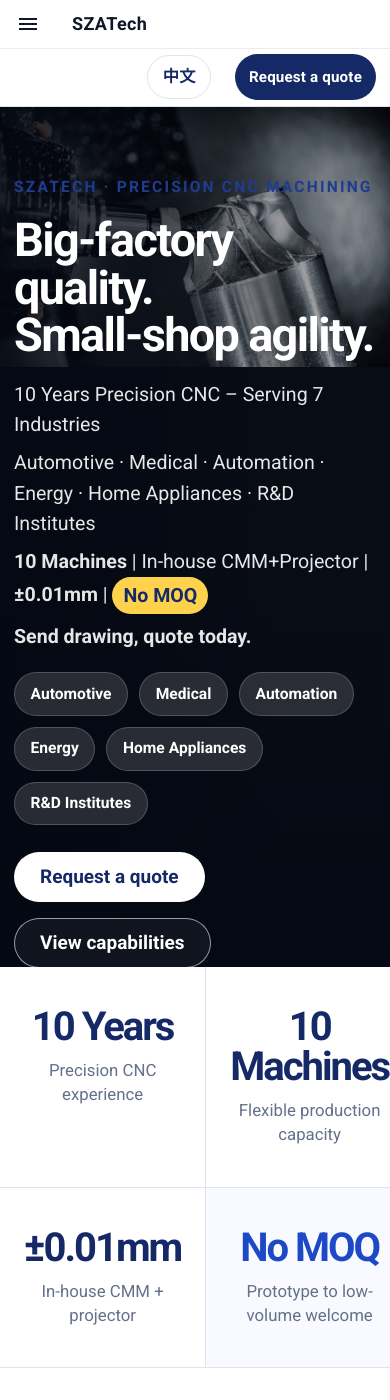
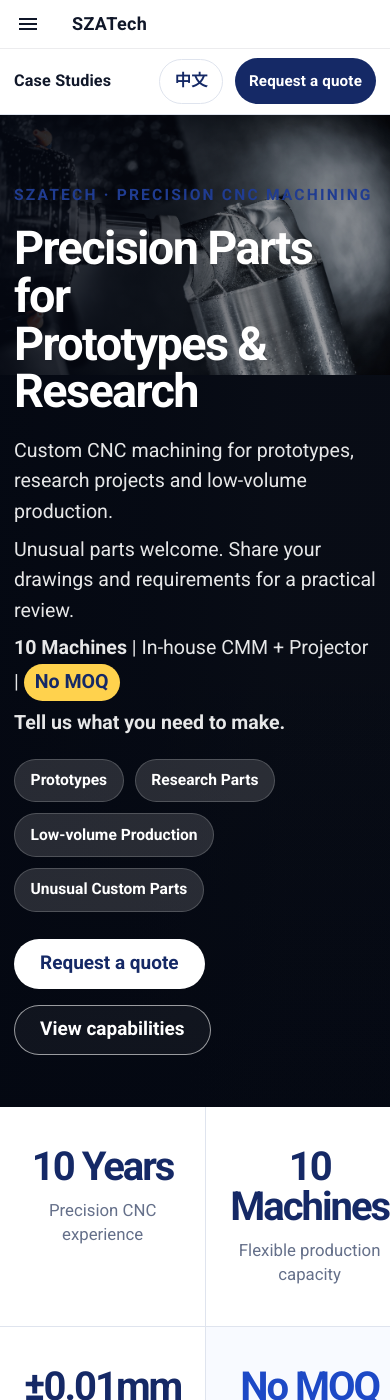
Before and after one commit to nizheyi/szatech_website, an MkDocs documentation site: the page built from docs/index.md, in a window 390 px wide and 1400 px high. Built offline with MkDocs 1.6.1 and Material for MkDocs 9.7.7, drawn with Linux system fonts in a browser that asks for light colours; some of the changed text lies outside the part shown.

Commit message:
Refine contact details, homepage positioning and case studies entry

```diff
--- a/docs/assets/javascripts/site.js
+++ b/docs/assets/javascripts/site.js
@@ -1,5 +1,5 @@
 function copySzaEmail(button) {
-  const email = 'sdasstev@gmail.com';
+  const email = 'steven@szatech.com';
   if (navigator.clipboard && window.isSecureContext) {
     navigator.clipboard.writeText(email).then(() => showCopied(button));
   } else {
@@ -62,7 +62,7 @@ function openSzaInquiry(event, lang) {
     ? '请将图纸作为附件添加到此邮件后发送。'
     : 'Please attach your drawing(s) to this email before sending.');
 
-  window.location.href = `mailto:sdasstev@gmail.com?subject=${encodeURIComponent(subject)}&body=${encodeURIComponent(lines.join('\n'))}`;
+  window.location.href = `mailto:steven@szatech.com?subject=${encodeURIComponent(subject)}&body=${encodeURIComponent(lines.join('\n'))}`;
   return false;
 }
 
--- a/docs/assets/stylesheets/extra.css
+++ b/docs/assets/stylesheets/extra.css
@@ -54,7 +54,7 @@ body { background: #fff; color: var(--sza-ink); }
 .sza-topnav .sza-spacer { flex: 1; }
 .sza-topnav .sza-rfq { background: var(--sza-blue); color: #fff; padding: .62rem .95rem; border-radius: 999px; }
 
-.sza-hero { position: relative; min-height: calc(100vh - 124px); max-height: 860px; display: grid; align-items: end; color: #fff; background: #090d16; }
+.sza-hero { position: relative; min-height: calc(100vh - 124px); max-height: none; display: grid; align-items: end; color: #fff; background: #090d16; }
 .sza-hero-bg { position: absolute; inset: 0; width: 100%; height: 100%; object-fit: cover; object-position: 50% 48%; opacity: .74; }
 .sza-hero::after { content: ''; position: absolute; inset: 0; background: linear-gradient(90deg, rgba(4,8,18,.86) 0%, rgba(4,8,18,.62) 40%, rgba(4,8,18,.16) 72%), linear-gradient(0deg, rgba(4,8,18,.76), transparent 45%); }
 .sza-hero-inner { position: relative; z-index: 2; width: min(1180px, calc(100% - 42px)); margin: 0 auto; padding: 4rem 0 3rem; }
@@ -204,7 +204,7 @@ body { background: #fff; color: var(--sza-ink); }
 
 
 @media (max-width: 980px) {
-  .sza-topnav a:not(.sza-rfq):not(.sza-lang) { display:none; }
+  .sza-topnav a:not(.sza-rfq):not(.sza-lang):not(.sza-case-link) { display:none; }
   .sza-section-head, .sza-split, .sza-materials, .sza-quality, .sza-contact-grid { grid-template-columns:1fr; gap:2rem; }
   .sza-cap-grid, .sza-finish-grid, .sza-equipment-grid { grid-template-columns:repeat(2,1fr); }
   .sza-app-grid { grid-template-columns:repeat(3,1fr); }
@@ -222,7 +222,7 @@ body { background: #fff; color: var(--sza-ink); }
 
 @media (max-width: 640px) {
   .sza-container, .sza-hero-inner { width:min(100% - 28px, 1180px); }
-  .sza-topnav .sza-container { height:58px; }
+  .sza-topnav .sza-container { min-height:58px; height:auto; flex-wrap:wrap; gap:.6rem; padding:.5rem 0; }
   .sza-topnav .sza-rfq { padding:.55rem .7rem; font-size:.76rem; }
   .sza-hero { min-height:620px; }
   .sza-hero-inner { padding:3.4rem 0 2.6rem; }
--- a/docs/index.md
+++ b/docs/index.md
@@ -7,6 +7,7 @@
     <a href="#materials">Materials</a>
     <a href="#industries">Industries</a>
     <a href="#quality">Quality</a>
+    <a class="sza-case-link" href="#case-studies">Case Studies</a>
     <div class="sza-spacer"></div>
     <a class="sza-lang" href="zh/" aria-label="切换到中文">中文</a>
     <a class="sza-rfq" href="#contact">Request a quote</a>
@@ -17,15 +18,15 @@
   <img class="sza-hero-bg" src="assets/images/hero.jpg" alt="Precision CNC machining at SZATech">
   <div class="sza-hero-inner">
     <div class="sza-kicker sza-hero-kicker">SZATech · Precision CNC Machining</div>
-    <h2>Big-factory quality.<br>Small-shop agility.</h2>
+    <h2>Precision Parts for<br>Prototypes &amp; Research</h2>
     <div class="sza-hero-banner">
-      <p>10 Years Precision CNC – Serving 7 Industries</p>
-      <p>Automotive · Medical · Automation · Energy · Home Appliances · R&amp;D Institutes</p>
-      <p><strong>10 Machines</strong> | In-house CMM+Projector | <strong>±0.01mm</strong> | <span class="sza-highlight">No MOQ</span></p>
-      <p class="sza-hero-final">Send drawing, quote today.</p>
+      <p>Custom CNC machining for prototypes, research projects and low-volume production.</p>
+      <p>Unusual parts welcome. Share your drawings and requirements for a practical review.</p>
+      <p><strong>10 Machines</strong> | In-house CMM + Projector | <span class="sza-highlight">No MOQ</span></p>
+      <p class="sza-hero-final">Tell us what you need to make.</p>
     </div>
     <div class="sza-hero-tags">
-      <span>Automotive</span><span>Medical</span><span>Automation</span><span>Energy</span><span>Home Appliances</span><span>R&amp;D Institutes</span>
+      <span>Prototypes</span><span>Research Parts</span><span>Low-volume Production</span><span>Unusual Custom Parts</span>
     </div>
     <div class="sza-actions">
       <a class="sza-btn sza-primary" href="#contact">Request a quote</a>
@@ -158,11 +159,18 @@
   </div>
 </section>
 
+<section id="case-studies" class="sza-section sza-soft" aria-labelledby="case-studies-title">
+  <div class="sza-container">
+    <h2 id="case-studies-title">Case Studies</h2>
+    <p class="sza-lead">Project stories will be added here. Have a prototype, research component or unusual custom part to discuss? <a href="#contact">Tell us about your project.</a></p>
+  </div>
+</section>
+
 <section id="contact" class="sza-section sza-contact">
   <div class="sza-container sza-contact-grid">
     <div><div class="sza-kicker" style="color:#aebfff">Contact / RFQ</div><h2>Send your drawing.<br>We’ll quote fast.</h2><p>For faster quotation, include the part name, material, estimated quantity and your drawing if available. The form opens your email app with the inquiry details pre-filled, so you can attach the drawing and send it directly.</p><div class="sza-contact-promise"><span>✔ No MOQ</span><span>✔ ±0.01mm</span><span>✔ CMM + Projector</span></div></div>
     <div class="sza-contact-card">
-      <div class="sza-contact-item"><small>Email</small><a href="mailto:sdasstev@gmail.com">sdasstev@gmail.com</a></div>
+      <div class="sza-contact-item"><small>Email</small><a href="mailto:steven@szatech.com">steven@szatech.com</a></div>
       <div class="sza-contact-item"><small>Company</small><strong>SZATech</strong></div>
       <div class="sza-contact-item"><small>Address</small><strong>Wuxi New Wu District, Zhujiang Road 49-2, Industrial Park, Building A</strong></div>
       <div class="sza-contact-item"><small>Service</small><strong>Precision CNC machining · Prototype &amp; small-batch support</strong></div>
```
Also changed, not shown: docs/zh/index.md (+9 -2 lines), README.txt.
